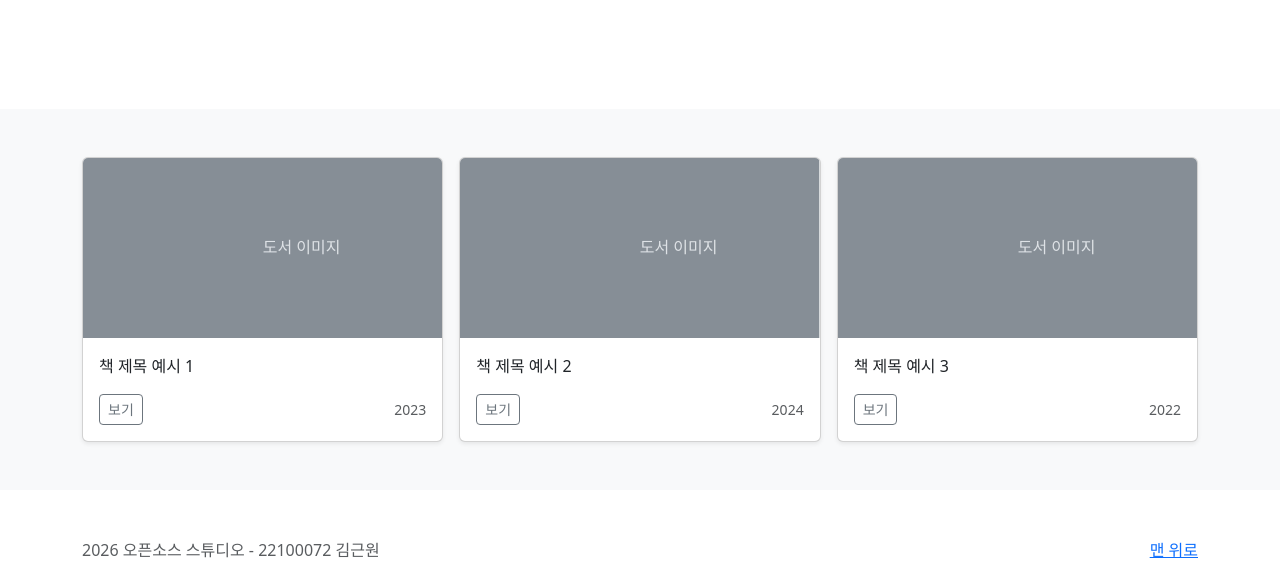
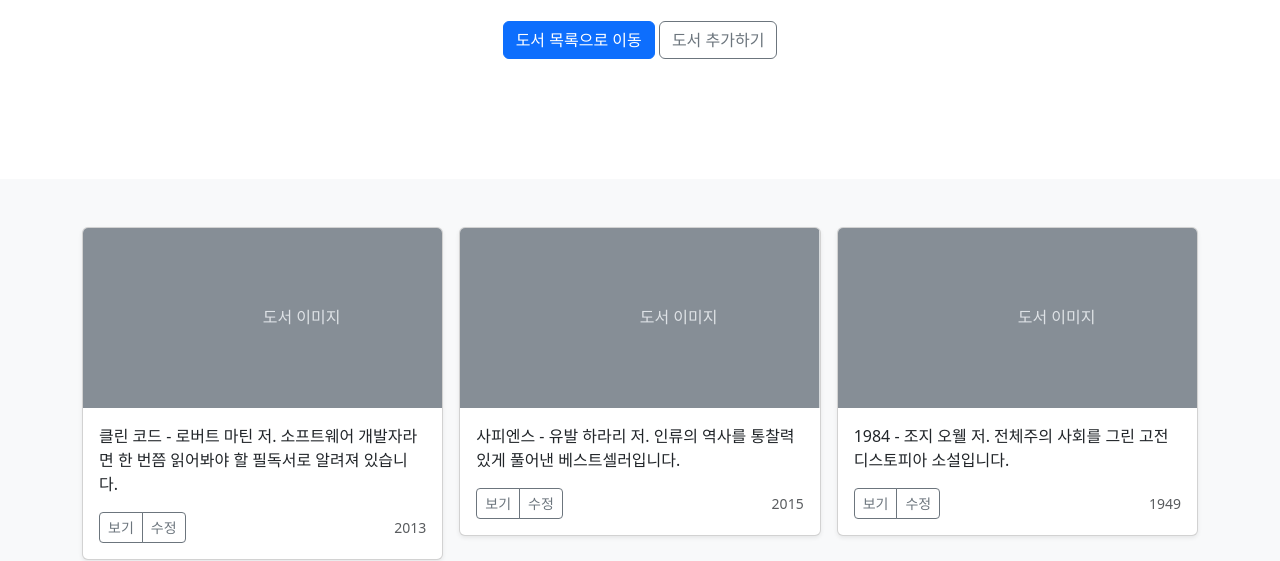
Before and after one commit to kim-geun-won/2026_assign03, a plain HTML site: page example.html in a window 1280 px wide. Shown: the part 271-832 px from the top of the page. Drawn offline with nearby package versions, Linux system fonts and the light colour scheme.

Commit message:
Improve example.html to match Bootstrap Album structure and add README

```diff
--- a/example.html
+++ b/example.html
@@ -13,8 +13,15 @@
       <div class="container">
         <div class="row">
           <div class="col-sm-8 col-md-7 py-4">
-            <h4 class="text-white">도서관리 서비스</h4>
-            <p class="text-body-secondary">이 페이지는 Bootstrap Album 예제를 따라 만든 연습용 페이지입니다.</p>
+            <h4 class="text-white">소개</h4>
+            <p class="text-body-secondary">이 페이지는 제가 보유한 도서들을 모아둔 앨범 형태의 연습용 페이지입니다. Bootstrap의 Album 예제 구조를 참고해서 만들었습니다.</p>
+          </div>
+          <div class="col-sm-4 offset-md-1 py-4">
+            <h4 class="text-white">연락처</h4>
+            <ul class="list-unstyled">
+              <li><a href="#" class="text-white">GitHub 프로필 보기</a></li>
+              <li><a href="#" class="text-white">이메일 보내기</a></li>
+            </ul>
           </div>
         </div>
       </div>
@@ -37,6 +44,10 @@
         <div class="col-lg-6 col-md-8 mx-auto">
           <h1 class="fw-light">도서 목록</h1>
           <p class="lead text-body-secondary">여기에 등록된 도서들을 카드 형태로 보여줍니다. 실제 CRUD 서비스에서는 이 데이터를 List Page로 확장할 예정입니다.</p>
+          <p>
+            <a href="index.html" class="btn btn-primary my-2">도서 목록으로 이동</a>
+            <a href="add.html" class="btn btn-outline-secondary my-2">도서 추가하기</a>
+          </p>
         </div>
       </div>
     </section>
@@ -49,12 +60,13 @@
             <div class="card shadow-sm">
               <svg class="bd-placeholder-img card-img-top" width="100%" height="180" xmlns="http://www.w3.org/2000/svg" role="img" aria-label="Book cover" preserveAspectRatio="xMidYMid slice" focusable="false"><rect width="100%" height="100%" fill="#868e96"/><text x="50%" y="50%" fill="#dee2e6" dy=".3em">도서 이미지</text></svg>
               <div class="card-body">
-                <p class="card-text">책 제목 예시 1</p>
+                <p class="card-text">클린 코드 - 로버트 마틴 저. 소프트웨어 개발자라면 한 번쯤 읽어봐야 할 필독서로 알려져 있습니다.</p>
                 <div class="d-flex justify-content-between align-items-center">
                   <div class="btn-group">
-                    <button type="button" class="btn btn-sm btn-outline-secondary">보기</button>
+                    <button type="button" class="btn btn-sm btn-outline-secondary" onclick="location.href='view.html'">보기</button>
+                    <button type="button" class="btn btn-sm btn-outline-secondary" onclick="location.href='edit.html'">수정</button>
                   </div>
-                  <small class="text-body-secondary">2023</small>
+                  <small class="text-body-secondary">2013</small>
                 </div>
               </div>
             </div>
@@ -64,12 +76,13 @@
             <div class="card shadow-sm">
               <svg class="bd-placeholder-img card-img-top" width="100%" height="180" xmlns="http://www.w3.org/2000/svg" role="img" aria-label="Book cover" preserveAspectRatio="xMidYMid slice" focusable="false"><rect width="100%" height="100%" fill="#868e96"/><text x="50%" y="50%" fill="#dee2e6" dy=".3em">도서 이미지</text></svg>
               <div class="card-body">
-                <p class="card-text">책 제목 예시 2</p>
+                <p class="card-text">사피엔스 - 유발 하라리 저. 인류의 역사를 통찰력 있게 풀어낸 베스트셀러입니다.</p>
                 <div class="d-flex justify-content-between align-items-center">
                   <div class="btn-group">
-                    <button type="button" class="btn btn-sm btn-outline-secondary">보기</button>
+                    <button type="button" class="btn btn-sm btn-outline-secondary" onclick="location.href='view.html'">보기</button>
+                    <button type="button" class="btn btn-sm btn-outline-secondary" onclick="location.href='edit.html'">수정</button>
                   </div>
-                  <small class="text-body-secondary">2024</small>
+                  <small class="text-body-secondary">2015</small>
                 </div>
               </div>
             </div>
@@ -79,12 +92,13 @@
             <div class="card shadow-sm">
               <svg class="bd-placeholder-img card-img-top" width="100%" height="180" xmlns="http://www.w3.org/2000/svg" role="img" aria-label="Book cover" preserveAspectRatio="xMidYMid slice" focusable="false"><rect width="100%" height="100%" fill="#868e96"/><text x="50%" y="50%" fill="#dee2e6" dy=".3em">도서 이미지</text></svg>
               <div class="card-body">
-                <p class="card-text">책 제목 예시 3</p>
+                <p class="card-text">1984 - 조지 오웰 저. 전체주의 사회를 그린 고전 디스토피아 소설입니다.</p>
                 <div class="d-flex justify-content-between align-items-center">
                   <div class="btn-group">
-                    <button type="button" class="btn btn-sm btn-outline-secondary">보기</button>
+                    <button type="button" class="btn btn-sm btn-outline-secondary" onclick="location.href='view.html'">보기</button>
+                    <button type="button" class="btn btn-sm btn-outline-secondary" onclick="location.href='edit.html'">수정</button>
                   </div>
-                  <small class="text-body-secondary">2022</small>
+                  <small class="text-body-secondary">1949</small>
                 </div>
               </div>
             </div>
@@ -99,6 +113,7 @@
     <div class="container">
       <p class="float-end mb-1"><a href="#">맨 위로</a></p>
       <p class="mb-1">2026 오픈소스 스튜디오 - 22100072 김근원</p>
+      <p class="mb-0">본 페이지는 Bootstrap Album 예제를 참고하여 제작되었습니다.</p>
     </div>
   </footer>
 
```
Also changed, not shown: 1 other file.
